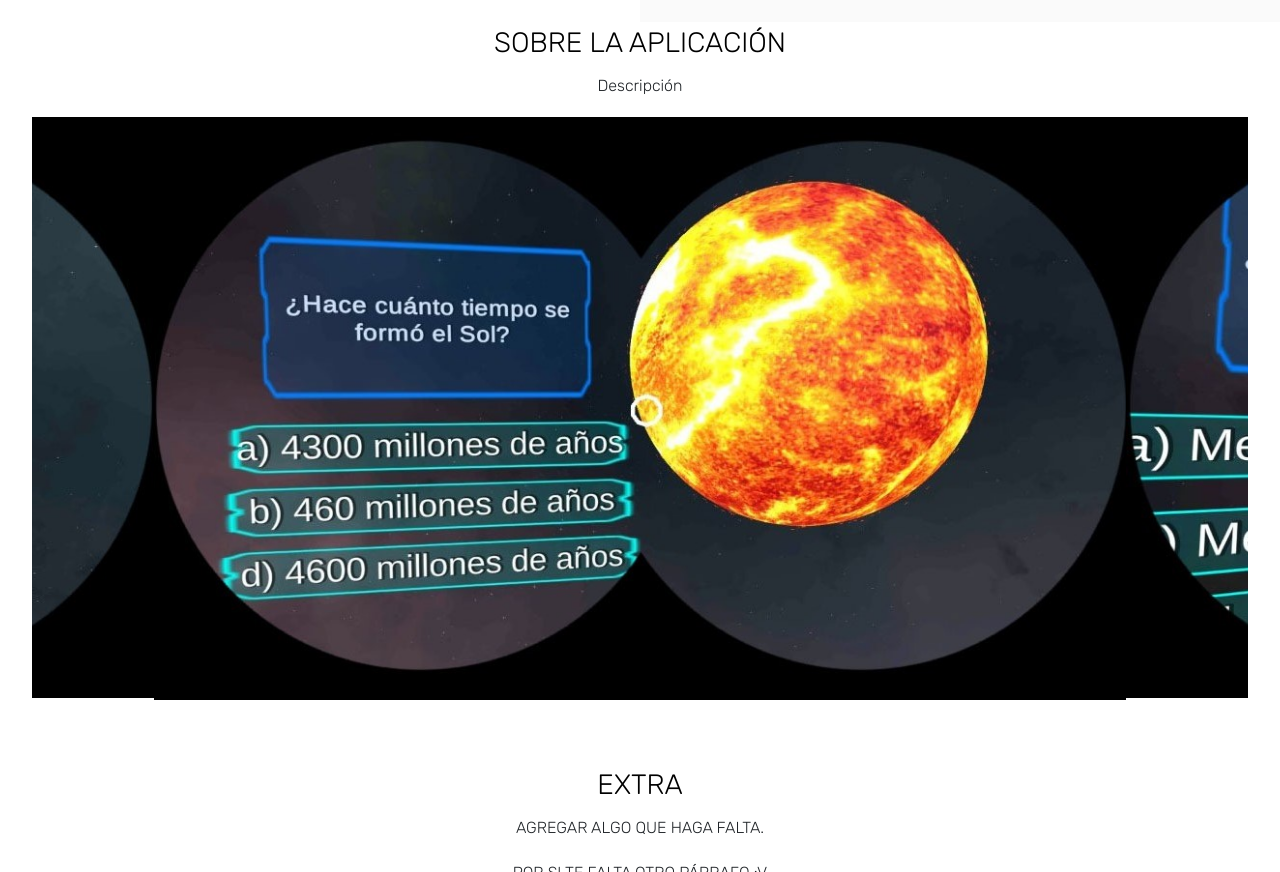
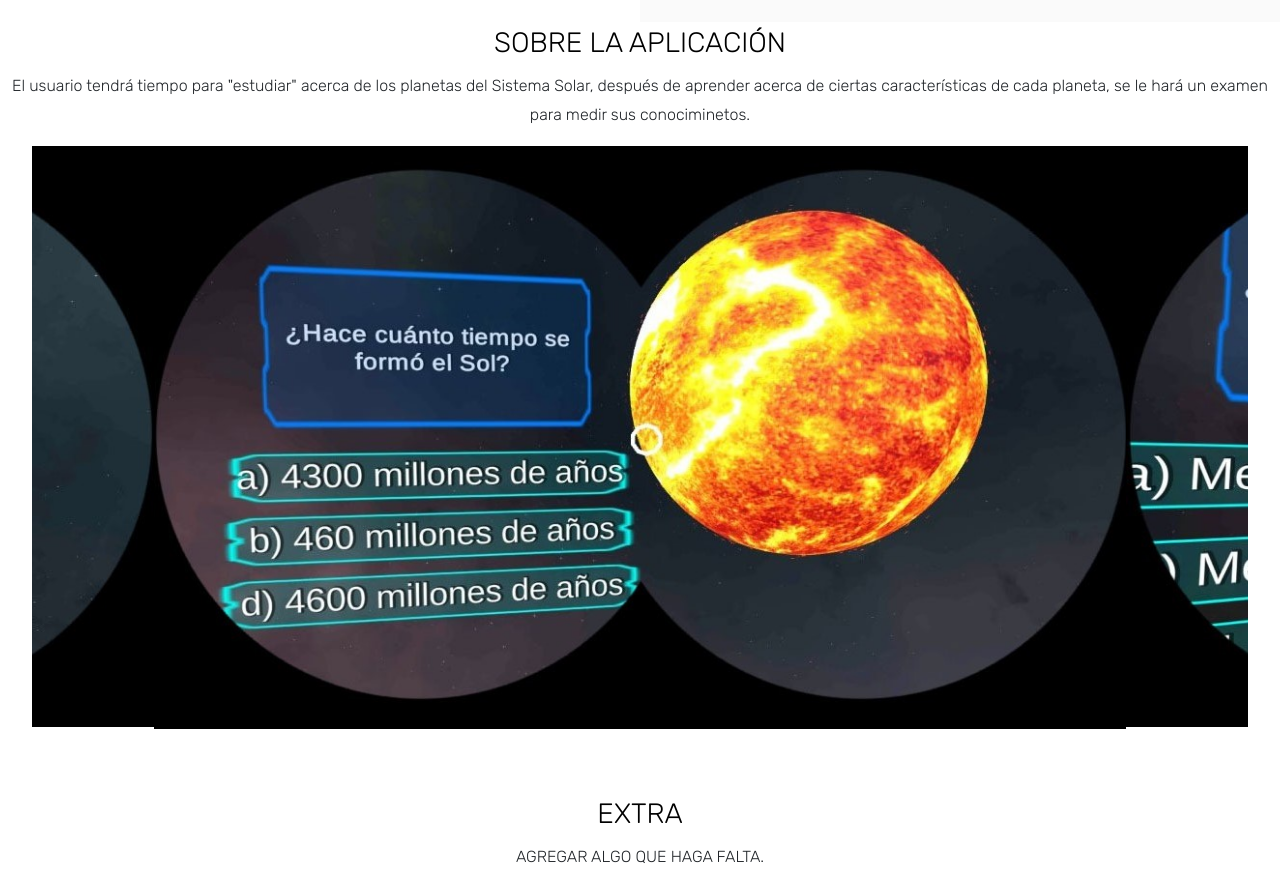
Before and after one commit to engineererick/MuzeVR, a plain HTML site: page index.html in a window 1280 px wide. Shown: the part 2246-3118 px from the top of the page. Drawn offline with Linux system fonts and the light colour scheme; some packages are replaced by stand-ins of ours; no server answers; files whose address does not match are found by name.

Commit message:
New changes

```diff
--- a/about.html
+++ b/index.html
@@ -111,7 +111,8 @@
 
 	<center>
 		<h3>SOBRE LA APLICACIÓN</h3>
-    	<p>Descripción</p>
+    	<p>El usuario tendrá tiempo para "estudiar" acerca de los planetas del Sistema Solar, después de aprender acerca de ciertas características de cada planeta, se le hará un examen para medir sus
+		conociminetos.</p>
 	</center>
 	<div class="slider">
 					<ul>
```
Also changed, not shown: images/otra.jpg (added).
